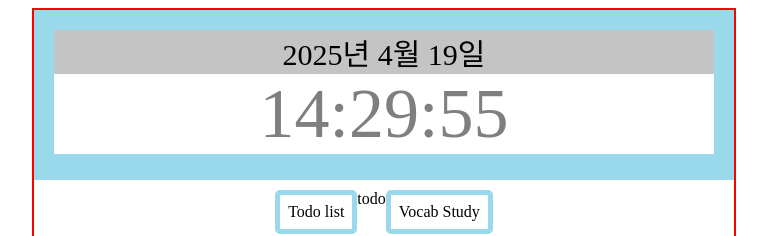
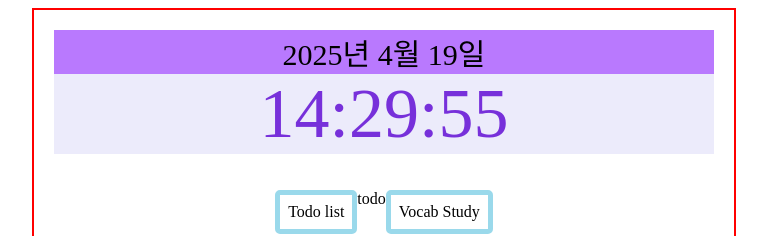
Before and after one commit to ejPark43/react-components, a React (Vite) app: page / in a window 1280 px wide. Shown: the top 236 px of the page, without its empty margins (256-1025 px from the left). Built offline with nearby package versions, Linux system fonts and the light colour scheme.

Commit message:
style: 보라색 컬러 추가 및 clock 부분 색상 변경

```diff
--- a/src/components/Clock.jsx
+++ b/src/components/Clock.jsx
@@ -34,7 +34,7 @@ const Container = styled.div`
   flex-direction: column;
   /* border: 2px solid ${theme.colors.demi_darkGray}; */
   /* background-color: ${theme.colors.demi_darkGray}; */
-  background-color: ${theme.colors.demi_blue};
+  background-color: ${theme.colors.white};
   height: 130px;
   padding: 20px; //width값 없애고 그냥 Padding값만 줌, 자동으로 padding값 적용된 width로 설정됨.
 `;
@@ -42,7 +42,7 @@ const Container = styled.div`
 const DatePart = styled.div`
   display: flex;
   /* border: 2px solid gold; */
-  background-color: ${theme.colors.demi_gray};
+  background-color: ${theme.colors.secondary};
   justify-content: center;
   font-size: 30px;
 `;
@@ -51,9 +51,9 @@ const ClockPart = styled.div`
   /* border: 2px solid black; */
   justify-content: center;
   /* color: black; */
-  color: ${theme.colors.demi_darkGray};
+  color: ${theme.colors.primary};
   font-size: 70px;
-  /* background-color: ${theme.colors.demi_blue}; */
-  background-color: ${theme.colors.white};
+  /* background-color: ${theme.colors}; */
+  background-color: ${theme.colors.tertiary};
 `;
 export default Clock;
--- a/src/styles/theme.jsx
+++ b/src/styles/theme.jsx
@@ -19,6 +19,10 @@ const colors = {
 
   hover: "#F7F6FA",
   // hover2: "#48495a",
+
+  primary: "#7730DA",
+  secondary: "#B979FE",
+  tertiary: "#ECEBFB",
 };
 
 export const theme = {
```
